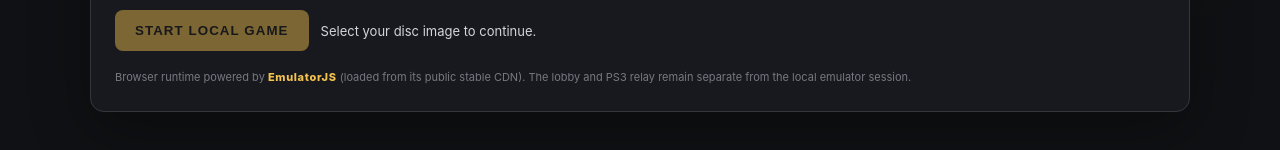
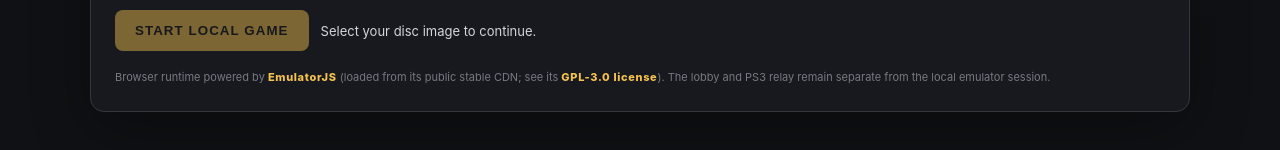
Before and after one commit to Vikik0/PS3-SCALE, a website: page Crash-Bash-Enhanced/web/public/play.html in a window 1280 px wide. Shown: the part 438-588 px from the top of the page. Drawn offline with Linux system fonts and the light colour scheme.

Commit message:
docs(web): link EmulatorJS license in browser player

```diff
--- a/Crash-Bash-Enhanced/web/public/play.html
+++ b/Crash-Bash-Enhanced/web/public/play.html
@@ -63,7 +63,7 @@
       </div>
       <div id="game-wrap" hidden><div id="game"></div></div>
       <div class="foot">
-        Browser runtime powered by <a href="https://github.com/EmulatorJS/EmulatorJS" target="_blank" rel="noreferrer">EmulatorJS</a> (loaded from its public stable CDN). The lobby and PS3 relay remain separate from the local emulator session.
+        Browser runtime powered by <a href="https://github.com/EmulatorJS/EmulatorJS" target="_blank" rel="noreferrer">EmulatorJS</a> (loaded from its public stable CDN; see its <a href="https://github.com/EmulatorJS/EmulatorJS/blob/main/LICENSE" target="_blank" rel="noreferrer">GPL-3.0 license</a>). The lobby and PS3 relay remain separate from the local emulator session.
       </div>
     </section>
   </div>
```
